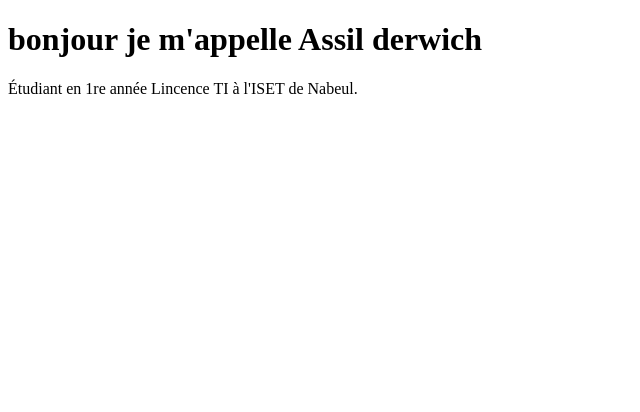
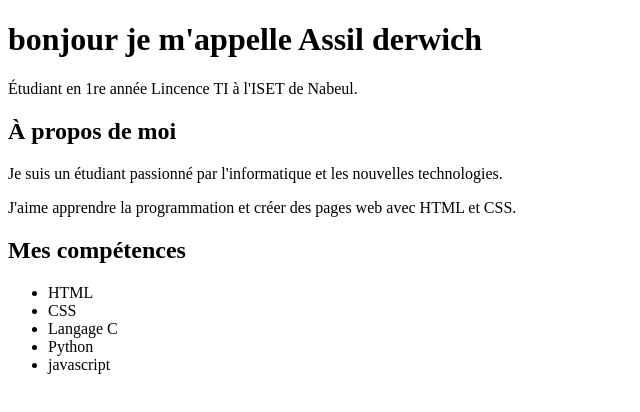
Before and after one commit to assilder/tp-web1-Assil, a plain HTML site: page index.html in a window 1280 px wide. Shown: the whole page, without its empty margins (0-640 px from the left). Drawn offline with Linux system fonts and the light colour scheme.

```diff
--- a/index.html
+++ b/index.html
@@ -9,5 +9,22 @@
   <body>
     <h1>bonjour je m'appelle Assil derwich</h1>
     <p>Étudiant en 1re année Lincence TI à l'ISET de Nabeul.</p>
+    <h2>À propos de moi</h2>
+    <p>
+      Je suis un étudiant passionné par l'informatique et les nouvelles
+      technologies.
+    </p>
+    <p>
+      J'aime apprendre la programmation et créer des pages web avec HTML et CSS.
+    </p>
+
+    <h2>Mes compétences</h2>
+    <ul>
+      <li>HTML</li>
+      <li>CSS</li>
+      <li>Langage C</li>
+      <li>Python</li>
+      <li>javascript</li>
+    </ul>
   </body>
 </html>
```
